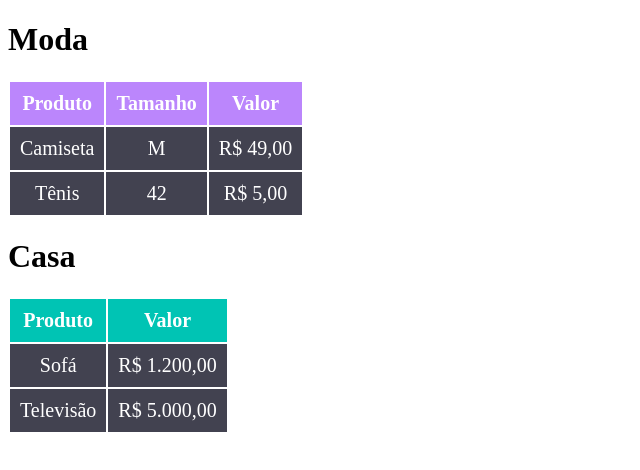
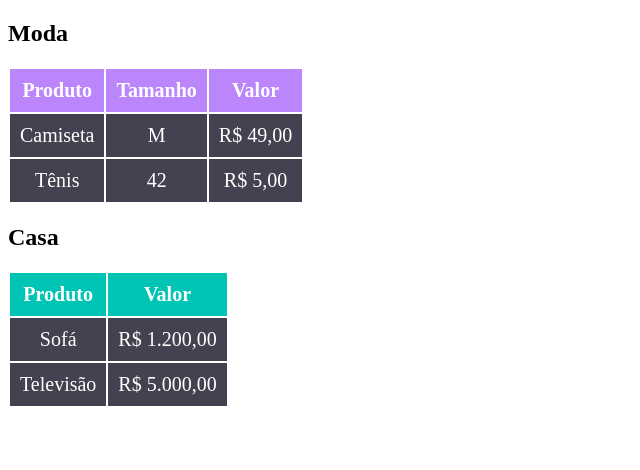
Before and after one commit to Rmartins4/tabela-estilizada, a plain HTML site: page index.html in a window 1280 px wide. Shown: the whole page, without its empty margins (0-640 px from the left). Drawn offline with Linux system fonts and the light colour scheme.

```diff
--- a/index.html
+++ b/index.html
@@ -8,7 +8,7 @@
     <link rel="stylesheet" href="style.css">
 </head>
 <body>
-    <h1>Moda</h1>
+    <h2>Moda</h2>
     <table>
         <tr class="cabecalho-moda">
             <th>Produto</th>
@@ -27,7 +27,7 @@
         </tr>
     </table>
 
-    <h1>Casa</h1>
+    <h2>Casa</h2>
     <table>
         <tr class="cabecalho-casa">
             <th>Produto</th>
```
Also changed, not shown: tabela-estilizada.gif (added), 1 other file.
